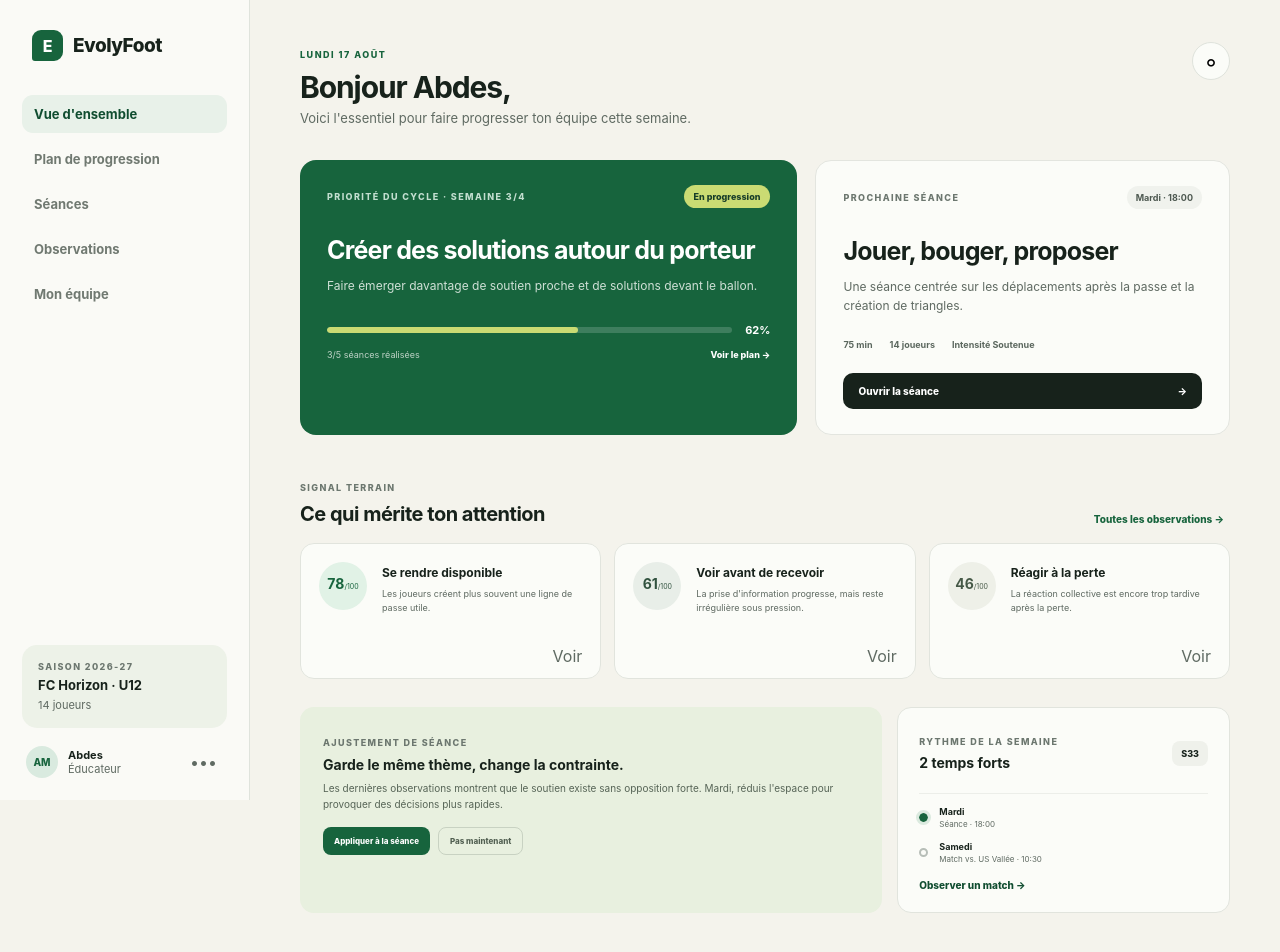
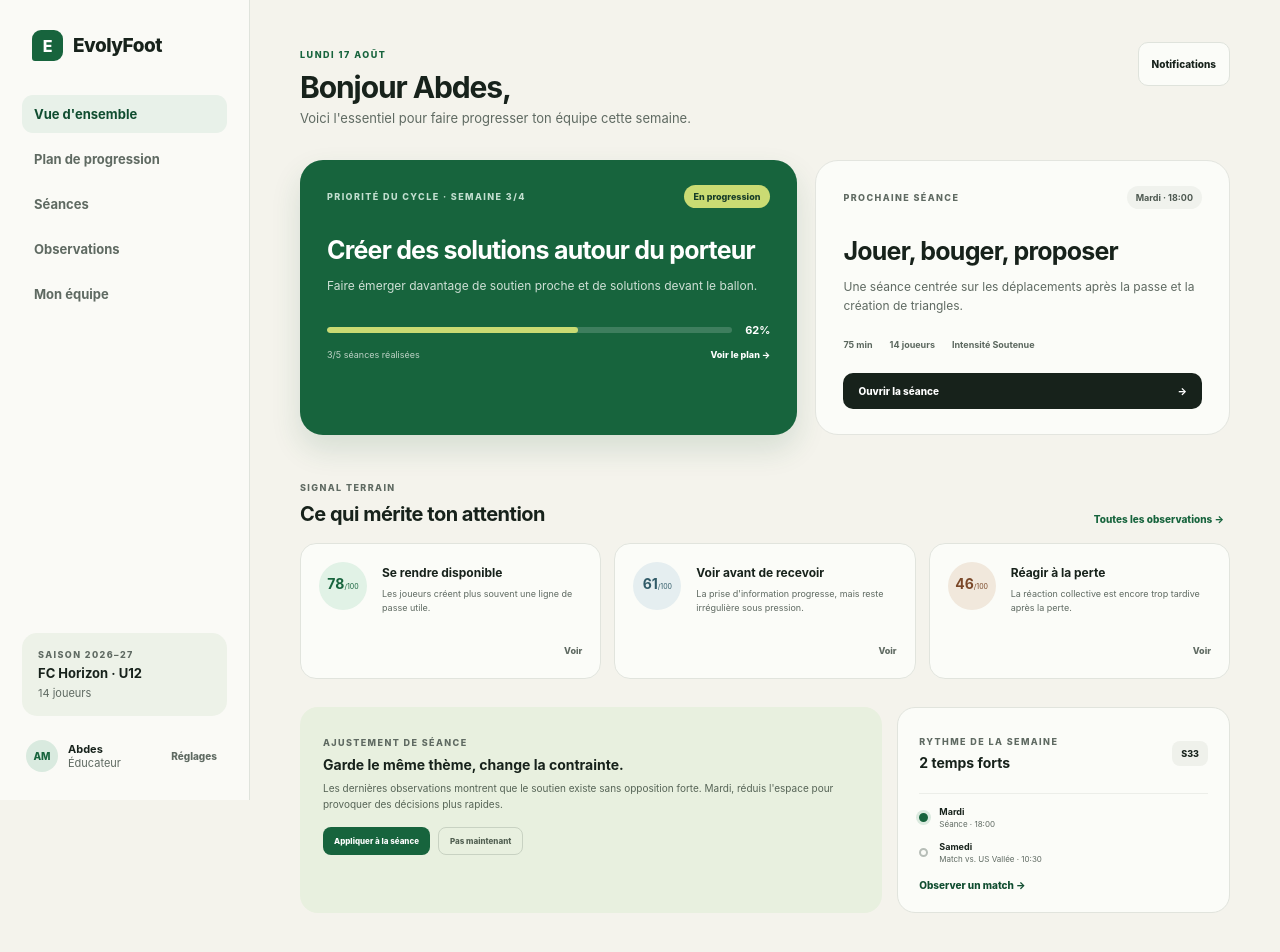
Before and after one commit to Abdes-max/evolyfoot, a Next.js app in the folder apps/web/: page / in a window 1280 px wide. Shown: the top 952 px of the page. Built offline with nearby package versions, Linux system fonts and the light colour scheme.

Commit message:
fix: preserve semantic dashboard cues

```diff
--- a/apps/web/src/app/globals.css
+++ b/apps/web/src/app/globals.css
@@ -20,7 +20,7 @@ button { cursor:pointer; }
 
 nav { display:flex; flex-direction:column; gap:7px; }
 
-.nav-item { display:flex; gap:12px; align-items:center; padding:11px 12px; color:#707971; text-decoration:none; border-radius:11px; font-size:13px; font-weight:650; }
+.nav-item { display:flex; gap:12px; align-items:center; padding:11px 12px; color:var(--muted); text-decoration:none; border-radius:11px; font-size:13px; font-weight:650; }
 
 
 .nav-item:hover,.nav-item.active { color:var(--green-dark); background:#e8f1e9; }
@@ -30,14 +30,14 @@ nav { display:flex; flex-direction:column; gap:7px; }
 .season-card strong { font-size:13px; }
 .season-card>span:last-child { color:var(--muted); font-size:11px; }
 
-.eyebrow { color:#6c776f; font-size:9px; letter-spacing:1.4px; font-weight:800; }
+.eyebrow { color:var(--muted); font-size:9px; letter-spacing:1.4px; font-weight:800; }
 .eyebrow.light { color:#c2decf; }
 
 .coach { padding:18px 4px 0; display:flex; align-items:center; gap:10px; }
 .avatar { width:32px;height:32px;display:grid;place-items:center;border-radius:50%;background:#d9eadf;color:var(--green);font-size:10px;font-weight:800; }
 .coach div { display:flex;flex-direction:column;font-size:11px; }
 .coach div span { color:var(--muted); }
-.coach button { margin-left:auto;border:0;background:none;color:var(--muted); }
+.coach button { min-height:44px;margin-left:auto;border:0;background:none;color:var(--muted);font-size:10px;font-weight:800; }
 
 .content { max-width:1250px; width:100%; margin:0 auto; padding:42px 50px 54px; }
 
@@ -45,11 +45,11 @@ nav { display:flex; flex-direction:column; gap:7px; }
 .topbar h1 { margin:7px 0 5px;font-size:30px;letter-spacing:-1.1px; }
 .topbar p { margin:0;color:var(--muted);font-size:13px; }
 .date { color:var(--green);font-size:9px;font-weight:800;letter-spacing:1.5px; }
-.bell { width:38px;height:38px;border:1px solid var(--line);background:var(--surface);border-radius:50%;font-size:25px;line-height:0; }
+.bell { min-height:44px;border:1px solid var(--line);background:var(--surface);border-radius:10px;padding:0 13px;color:var(--ink);font-size:10px;font-weight:800; }
 
 .hero-grid { display:grid;grid-template-columns:1.2fr 1fr;gap:18px; }
-.focus-card,.session-card { min-height:273px;border-radius:16px;padding:25px 27px; }
-.focus-card { background:var(--green);color:white; }
+.focus-card,.session-card { min-height:273px;border-radius:23px;padding:25px 27px; }
+.focus-card { background:var(--green);color:white;box-shadow:0 14px 30px rgba(25,90,57,.14); }
 .session-card { background:var(--surface);border:1px solid #e3e5df; }
 .card-top { display:flex;justify-content:space-between;align-items:center; }
 .trend { color:#173d29;background:var(--lime);border-radius:99px;padding:6px 10px;font-size:9px;font-weight:800; }
@@ -72,32 +72,32 @@ nav { display:flex; flex-direction:column; gap:7px; }
 .text-button { border:0;background:none;color:var(--green);font-size:10px;font-weight:800; }
 
 .priority-grid { display:grid;grid-template-columns:repeat(3,1fr);gap:13px; }
-.priority-card { position:relative;display:flex;gap:15px;min-height:136px;padding:18px;background:var(--surface);border:1px solid #e1e4dd;border-radius:14px; }
+.priority-card { position:relative;display:flex;gap:15px;min-height:136px;padding:18px;background:var(--surface);border:1px solid #e1e4dd;border-radius:16px; }
 .score { flex:0 0 48px;height:48px;border-radius:50%;display:flex;align-items:baseline;justify-content:center;padding-top:13px; }
 .score strong { font-size:14px; }
 .score span { font-size:7px; }
 .score.strong{background:#e1f2e6;color:#17643d}
-.score.developing{background:#e8eee8;color:#31523f}
-.score.priority{background:#eef0e8;color:#465947}
+.score.developing{background:#e5eef0;color:#315b68}
+.score.priority{background:#f1e8dc;color:#7a4829}
 .priority-card h3 { margin:3px 0 7px;font-size:12px; }
 .priority-card p { margin:0;color:var(--muted);font-size:9px;line-height:1.5; }
-.priority-card button { position:absolute;right:12px;bottom:11px;border:0;background:none;color:#5f6a62; }
+.priority-card button { min-height:44px;position:absolute;right:12px;bottom:6px;border:0;background:none;color:#5f6a62;font-size:9px;font-weight:800; }
 
 .bottom-grid { display:grid;grid-template-columns:1.4fr .8fr;gap:15px;margin-top:28px; }
-.insight-card { display:flex;gap:16px;padding:23px;background:#e8f0df;border-radius:14px; }
+.insight-card { display:flex;gap:16px;padding:23px;background:#e8f0df;border-radius:18px; }
 .insight-card h3,.week-card h3 { margin:6px 0 7px;font-size:14px; }
 .insight-card p { margin:0;color:#566456;font-size:10px;line-height:1.6; }
 .actions { display:flex;gap:8px;margin-top:15px; }
 .small-primary,.small-ghost { border-radius:8px;padding:8px 11px;font-size:8px;font-weight:800; }
 .small-primary { border:0;background:var(--green);color:white; }
 .small-ghost { border:1px solid #c8d2c2;background:transparent;color:#526052; }
-.week-card { padding:21px;background:var(--surface);border:1px solid #e1e4dd;border-radius:14px; }
+.week-card { padding:21px;background:var(--surface);border:1px solid #e1e4dd;border-radius:18px; }
 .week-card h3 { margin-top:5px; }
 .mini-badge { padding:7px 9px;background:#eff1eb;border-radius:8px;font-size:9px;font-weight:800; }
 .timeline { margin-top:15px;border-top:1px solid #eceee9; }
 .timeline>div { display:flex;gap:11px;align-items:center;padding-top:12px; }
 .dot { width:9px;height:9px;border:2px solid #b7beb8;border-radius:50%; }
-.dot.filled { background:var(--green);border-color:var(--green);outline:3px solid #dbeadf; }
+.dot.filled { background:var(--green);border-color:var(--green);box-shadow:0 0 0 3px #dbeadf; }
 .timeline p { margin:0;display:flex;flex-direction:column;font-size:9px; }
 .timeline small { color:var(--muted);font-size:8px;margin-top:2px; }
 
--- a/apps/web/src/app/layout.tsx
+++ b/apps/web/src/app/layout.tsx
@@ -4,7 +4,7 @@ import "./observation.css";
 import "./session-builder.css";
 
 export const metadata: Metadata = {
-  title: "EvolyFoot - Piloter la progression",
+  title: "EvolyFoot — Piloter la progression",
   description: "L'assistant de progression des éducateurs de football de jeunes.",
 };
 
--- a/apps/web/src/app/page.tsx
+++ b/apps/web/src/app/page.tsx
@@ -19,15 +19,15 @@ export default function Home() {
           <a className="nav-item" href="/onboarding">Mon équipe</a>
         </nav>
         <div className="season-card">
-          <span className="eyebrow">SAISON 2026-27</span>
+          <span className="eyebrow">SAISON 2026–27</span>
           <strong>{demoTeam.name} · {demoTeam.ageGroup}</strong>
           <span>{demoTeam.playerCount} joueurs</span>
         </div>
-        <div className="coach"><span className="avatar">AM</span><div><strong>Abdes</strong><span>Éducateur</span></div><button aria-label="Paramètres">•••</button></div>
+        <div className="coach"><span className="avatar">AM</span><div><strong>Abdes</strong><span>Éducateur</span></div><button aria-label="Paramètres">Réglages</button></div>
       </aside>
 
       <section className="content">
-        <header className="topbar"><div><span className="date">LUNDI 17 AOÛT</span><h1>Bonjour Abdes,</h1><p>Voici l&apos;essentiel pour faire progresser ton équipe cette semaine.</p></div><button className="bell" aria-label="Notifications">◦</button></header>
+        <header className="topbar"><div><span className="date">LUNDI 17 AOÛT</span><h1>Bonjour Abdes,</h1><p>Voici l&apos;essentiel pour faire progresser ton équipe cette semaine.</p></div><button className="bell" aria-label="Notifications">Notifications</button></header>
 
         <section className="hero-grid">
           <article className="focus-card" id="plan">
```
Also changed, not shown: 1 other file (tests, documents, lock files or other folders).
